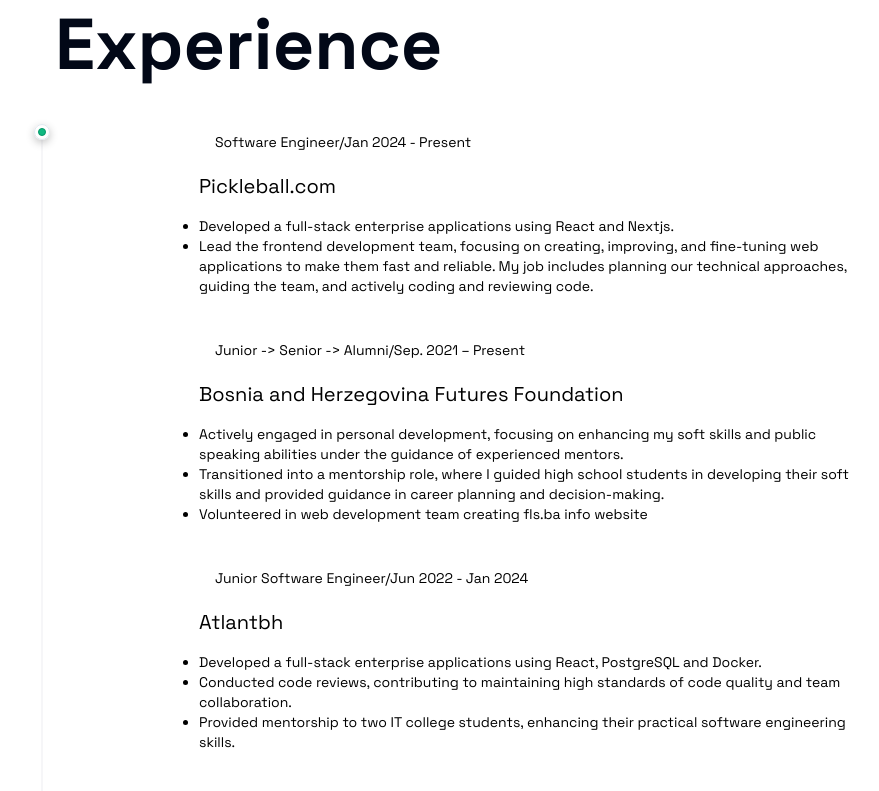
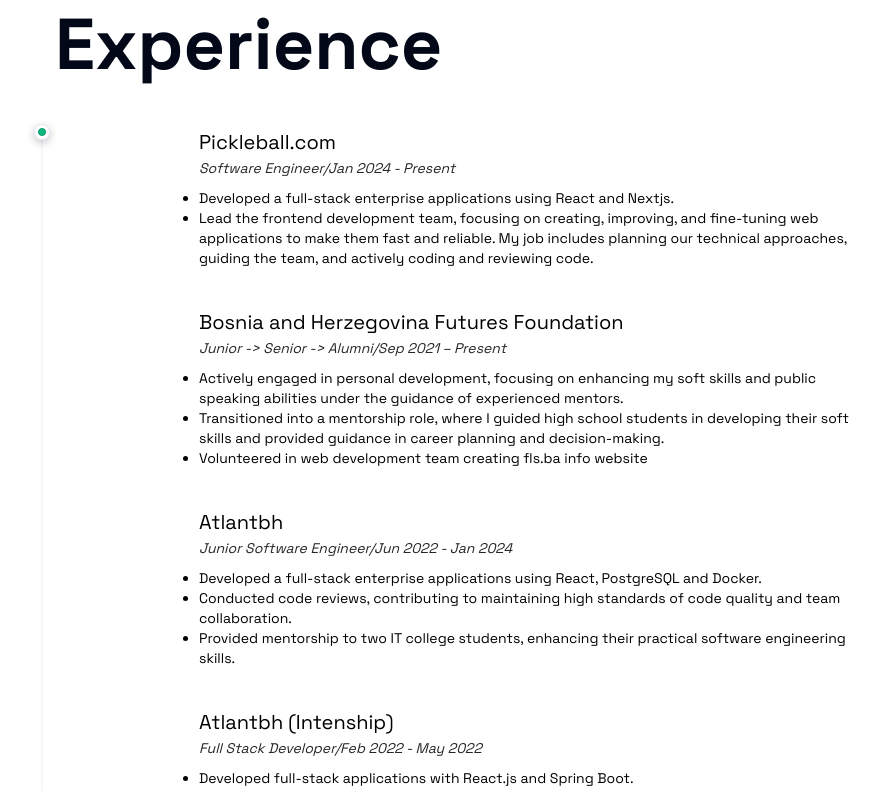
Before and after one commit to miracleray1125/portfolio, a Next.js app: page / in a window 1280 px wide. Shown: the part 920-1711 px from the top of the page, without its empty margins (105-984 px from the left). Built offline with nearby package versions, Linux system fonts and the light colour scheme.

Commit message:
Update metadata and projects section

```diff
--- a/src/app/layout.tsx
+++ b/src/app/layout.tsx
@@ -11,6 +11,7 @@
 const spaceGrotesk = Space_Grotesk({ subsets: ['latin'] });
 
 export const metadata: Metadata = {
+    metadataBase: new URL('https://safetpojskic.com'),
     title: 'Safet Pojskic',
     description: 'Welcome to my personal portfolio!',
     applicationName: 'Safet Pojskic',
--- a/src/components/page-ui/ExperienceSection.tsx
+++ b/src/components/page-ui/ExperienceSection.tsx
@@ -14,11 +14,9 @@
                 <div className="relative mx-auto max-w-2xl pb-32 pt-4 text-white antialiased">
                     {dummyContent.map((item, index) => (
                         <div key={`content-${index}`} className="mb-10">
-                            <h2 className="mb-4 w-fit rounded-full px-4 py-1 text-sm text-black dark:text-white">{item.badge}</h2>
-
-                            <p className={twMerge('text-xl mb-4 text-black dark:text-white')}>{item.title}</p>
-
-                            <div className="prose prose-sm dark:prose-invert text-sm text-black dark:text-white">{item.description}</div>
+                            <h2 className={twMerge('text-xl text-black dark:text-white')}>{item.title}</h2>
+                            <span className="w-fit rounded-full py-1 text-sm italic text-neutral-800 dark:text-neutral-200">{item.badge}</span>
+                            <div className="prose prose-sm dark:prose-invert mt-2 text-sm text-black dark:text-white">{item.description}</div>
                         </div>
                     ))}
                 </div>
@@ -56,7 +54,7 @@
                 <li>Volunteered in web development team creating fls.ba info website</li>
             </ul>
         ),
-        badge: 'Junior -> Senior -> Alumni/Sep. 2021 – Present'
+        badge: 'Junior -> Senior -> Alumni/Sep 2021 – Present'
     },
     {
         title: 'Atlantbh',
```
